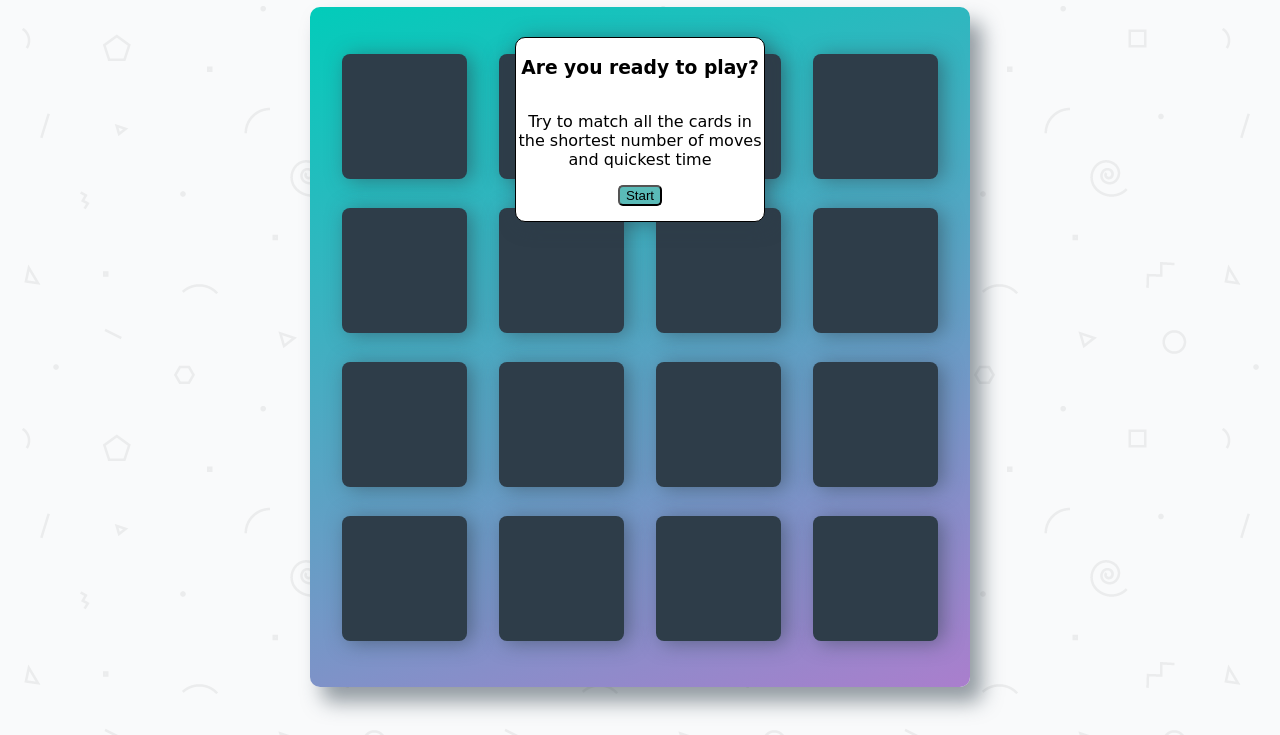
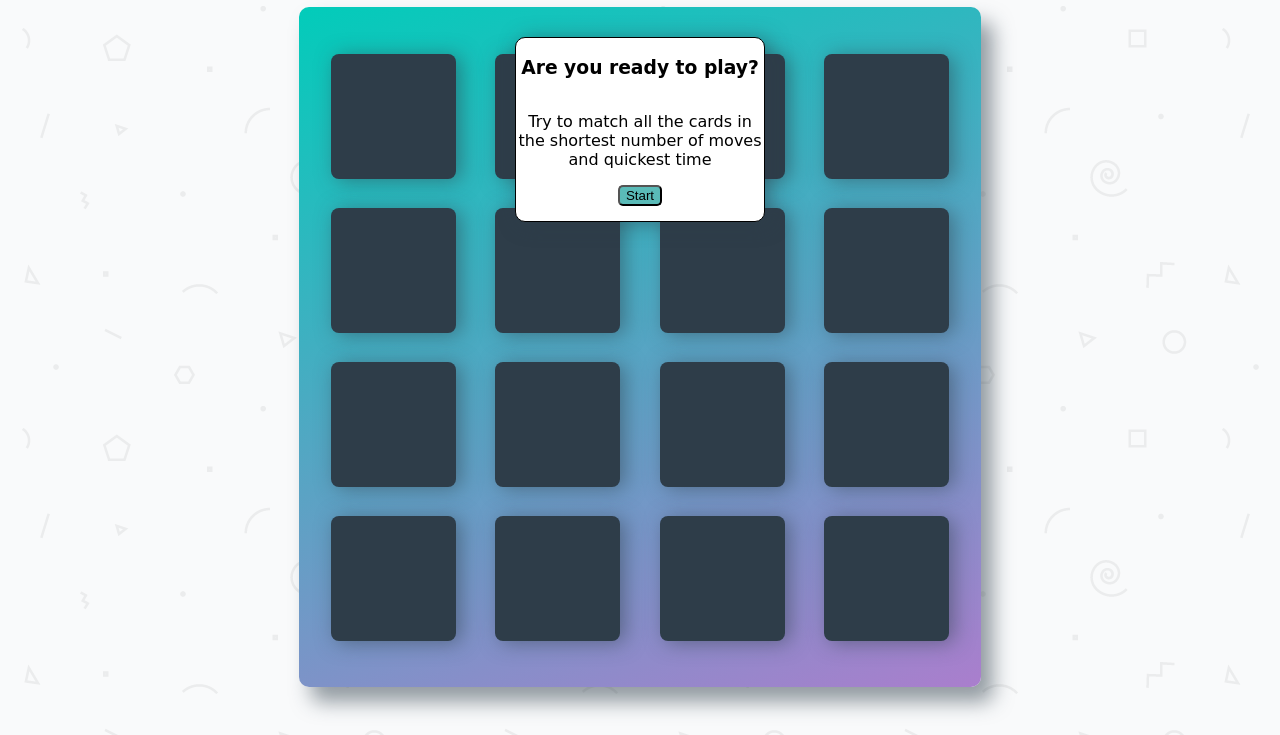
Before and after one commit to gc-decris/memory-game, a plain HTML site: page index.html in a window 1280 px wide. Shown: the part 91-826 px from the top of the page. Drawn offline with nearby package versions, Linux system fonts and the light colour scheme; a web font is replaced by a local one.

Commit message:
feat: Change width of deck of cards from px to %

```diff
--- a/css/app.css
+++ b/css/app.css
@@ -49,7 +49,8 @@ button {
  */
 
 .deck {
-    width: 660px;
+    width: 70%;
+    max-width: 682px;
     min-height: 680px;
     background: linear-gradient(160deg, #02ccba 0%, #aa7ecd 100%);
     padding: 32px;
```
